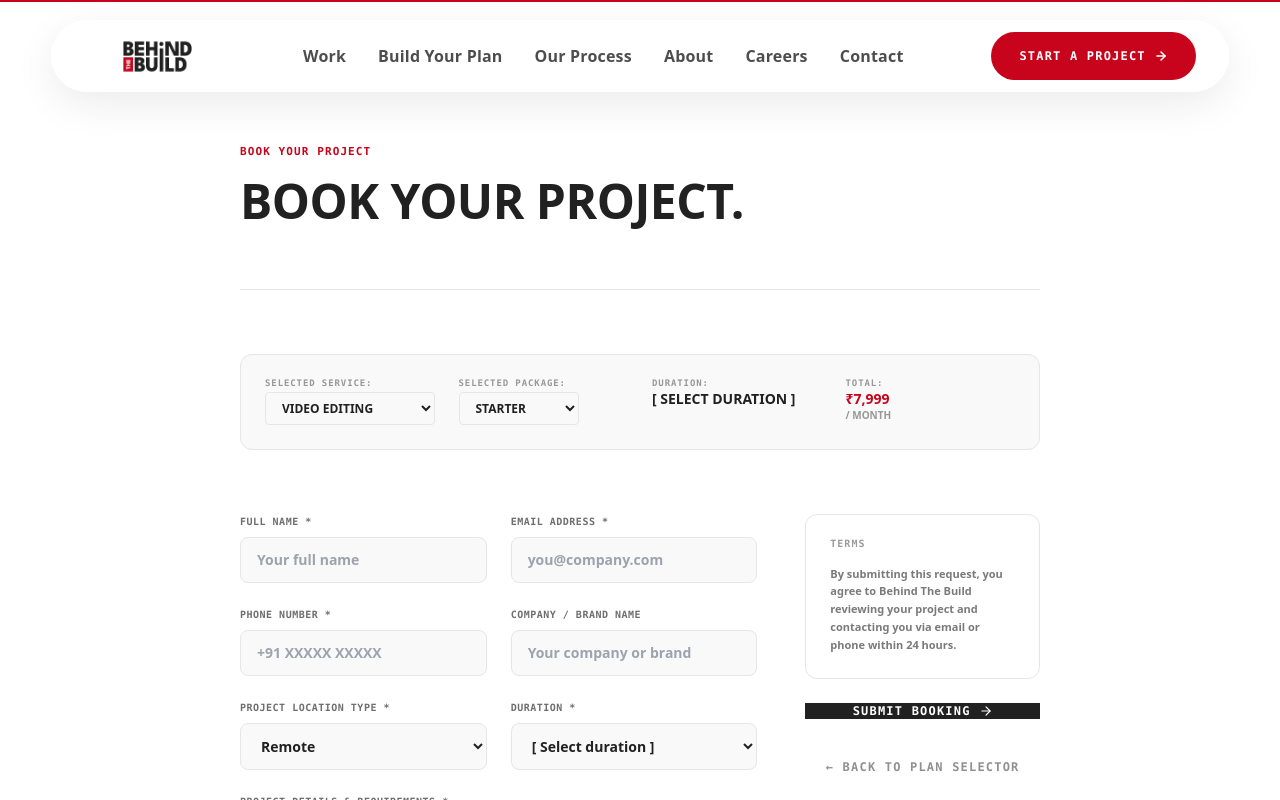
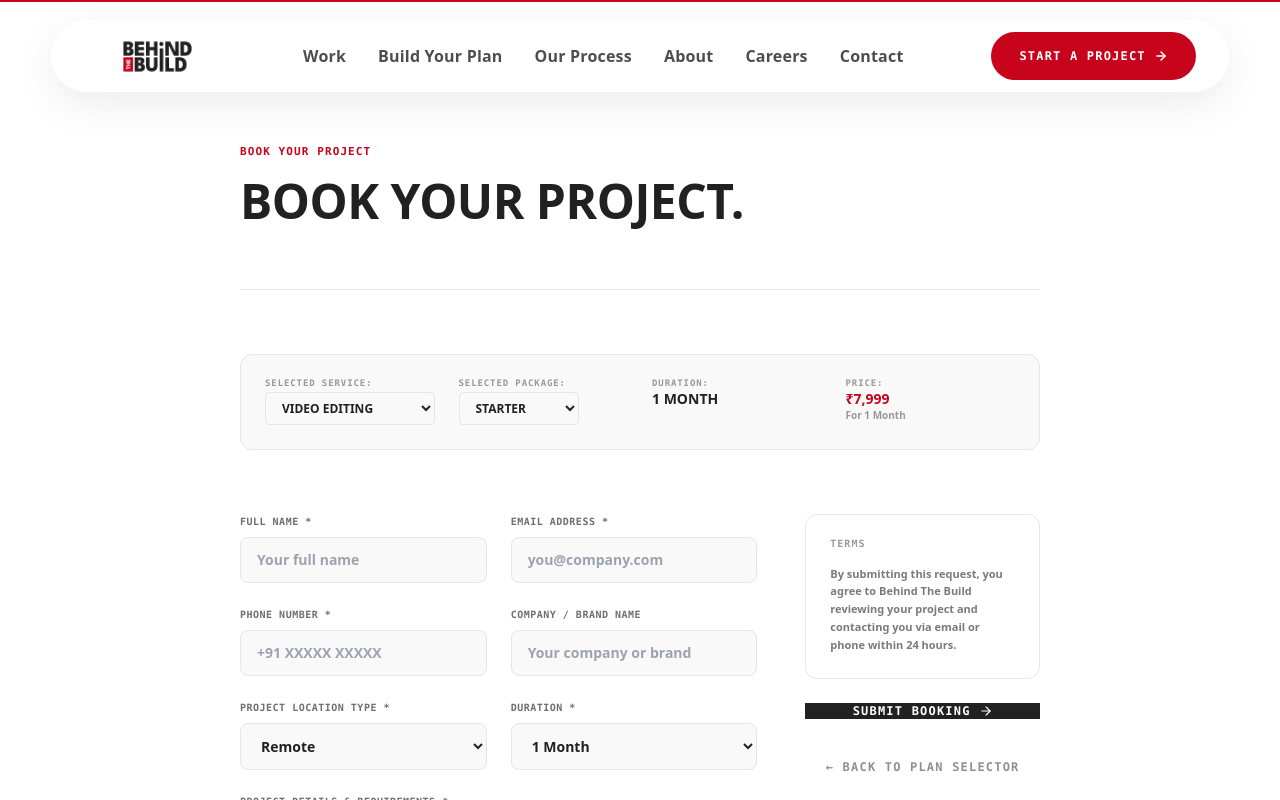
Before and after one commit to behindthebuildmedia/behind-the-build, a React (Vite) app: page / in a window 1280 px wide. Both pictures are taken after a click on the button "START A PROJECT". Shown: the top 800 px of the page. Built offline with nearby package versions, Linux system fonts and the light colour scheme.

Commit message:
feat: complete final pricing corrections, clean up pricing card numbering, and align dynamic duration mapping

```diff
--- a/src/data/servicesData.js
+++ b/src/data/servicesData.js
@@ -15,7 +15,7 @@ export const servicesData = {
       starter: {
         planName: "STARTER",
         price: "₹7,999",
-        billing: "month",
+        billing: "1 Month",
         features: [
           "Basic editing",
           "Color grading",
@@ -30,7 +30,7 @@ export const servicesData = {
       growth: {
         planName: "GROWTH",
         price: "₹13,999",
-        billing: "3 months",
+        billing: "3 Months",
         features: [
           "Good editing",
           "Color grading",
@@ -47,7 +47,7 @@ export const servicesData = {
       premium: {
         planName: "PREMIUM",
         price: "₹19,999",
-        billing: "5 months",
+        billing: "5 Months",
         features: [
           "Premium editing",
           "After Effects",
@@ -88,8 +88,8 @@ export const servicesData = {
       introductory: true,
       starter: {
         planName: "STARTER",
-        price: "₹5,999",
-        billing: "month",
+        price: "₹4,999",
+        billing: "1 Month",
         features: [
           "Management of 2 accounts",
           "12 posts per month",
@@ -102,8 +102,8 @@ export const servicesData = {
       },
       growth: {
         planName: "GROWTH",
-        price: "₹10,999",
-        billing: "2 months",
+        price: "₹11,999",
+        billing: "3 Months",
         features: [
           "Management of 4 accounts",
           "20 posts per month",
@@ -116,8 +116,8 @@ export const servicesData = {
       },
       premium: {
         planName: "PREMIUM",
-        price: "₹16,999",
-        billing: "3 months",
+        price: "₹17,999",
+        billing: "5 Months",
         features: [
           "Management of all major accounts",
           "35 posts per month",
@@ -155,7 +155,7 @@ export const servicesData = {
       starter: {
         planName: "STARTER",
         price: "₹5,999",
-        billing: "",
+        billing: "1 Month",
         features: [
           "Custom Logo Design",
           "Business Card Design",
@@ -168,8 +168,8 @@ export const servicesData = {
       },
       growth: {
         planName: "GROWTH",
-        price: "₹10,999",
-        billing: "2 months",
+        price: "₹12,999",
+        billing: "3 Months",
         features: [
           "Logo & Branding Kit",
           "Social Media Templates",
@@ -183,8 +183,8 @@ export const servicesData = {
       },
       premium: {
         planName: "PREMIUM",
-        price: "₹16,999",
-        billing: "3 months",
+        price: "₹18,999",
+        billing: "5 Months",
         features: [
           "Full Corporate Brand Identity Guidelines",
           "Custom Presentation & Deck Design",
@@ -219,7 +219,7 @@ export const servicesData = {
       starter: {
         planName: "STARTER",
         price: "₹8,000",
-        billing: "Up to 3 hours",
+        billing: "upto 3 hours",
         features: [
           "50 edited photos",
           "1 highlight video",
@@ -231,7 +231,7 @@ export const servicesData = {
       growth: {
         planName: "GROWTH",
         price: "₹15,000",
-        billing: "Up to 6 hours",
+        billing: "upto 6 hours",
         features: [
           "100 edited photos",
           "1 full event coverage video",
@@ -244,7 +244,7 @@ export const servicesData = {
       premium: {
         planName: "PREMIUM",
         price: "₹25,000",
-        billing: "Full Day",
+        billing: "upto 8 hours",
         features: [
           "200+ edited high-resolution photos",
           "Full Event Aftermovie & Highlight Edit",
@@ -280,8 +280,8 @@ export const servicesData = {
       introductory: true,
       starter: {
         planName: "STARTER",
-        price: "₹5,999",
-        billing: "month",
+        price: "₹4,999",
+        billing: "1 Month",
         features: [
           "SEO Audit & Keyword Map",
           "Ad campaign strategy",
@@ -296,7 +296,7 @@ export const servicesData = {
       growth: {
         planName: "GROWTH",
         price: "₹11,999",
-        billing: "2 months",
+        billing: "3 Months",
         features: [
           "Full SEO & SEM operations",
           "Conversion funnel engineering",
@@ -311,7 +311,7 @@ export const servicesData = {
       premium: {
         planName: "PREMIUM",
         price: "₹18,999",
-        billing: "3 months",
+        billing: "5 Months",
         features: [
           "Omnichannel Paid Ads Strategy & Executions",
           "Full Conversion Funnel Engineering & CRO",
--- a/src/sections/BookingPage/BookingPage.jsx
+++ b/src/sections/BookingPage/BookingPage.jsx
@@ -75,17 +75,26 @@ export default function BookingPage({ currentPath }) {
     return parseInt(selectedPlanResolved.price.replace(/[^\d]/g, ''), 10) || 0;
   };
 
-  const getDurationMonths = () => {
-    if (!formData.timeline) return 1;
-    return parseInt(formData.timeline, 10) || 1;
+  const getDurationOptions = () => {
+    if (activeServiceResolved && activeServiceResolved.name === 'TECH EVENT COVERAGE') {
+      return [
+        { label: 'Upto 3 Hours', value: 'upto 3 hours' },
+        { label: 'Upto 6 Hours', value: 'upto 6 hours' },
+        { label: 'Upto 8 Hours', value: 'upto 8 hours' }
+      ];
+    }
+    return [
+      { label: '1 Month', value: '1 Month' },
+      { label: '3 Months', value: '3 Months' },
+      { label: '5 Months', value: '5 Months' }
+    ];
   };
 
   const monthlyPriceNum = getMonthlyPriceNum();
-  const durationMonths = getDurationMonths();
-  const totalPriceNum = monthlyPriceNum * durationMonths;
+  const totalPriceNum = monthlyPriceNum; // No multiplication, package price is the final price
 
-  const formattedMonthlyPrice = '₹' + monthlyPriceNum.toLocaleString('en-IN');
-  const formattedTotalPrice = '₹' + totalPriceNum.toLocaleString('en-IN');
+  const formattedMonthlyPrice = selectedPlanResolved ? selectedPlanResolved.price : '';
+  const formattedTotalPrice = formattedMonthlyPrice;
 
   useEffect(() => {
     window.scrollTo(0, 0);
@@ -97,6 +106,37 @@ export default function BookingPage({ currentPath }) {
       document.title = `Book ${activeServiceResolved.name} - ${selectedPlanResolved.planName} | Behind the Build`;
     }
   }, [isSuccessPage, isDirectBook, activeServiceResolved, selectedPlanResolved]);
+
+  // Symmetrical synchronization of selected package and duration timeline
+  useEffect(() => {
+    if (!isSuccessPage && activeServiceResolved) {
+      const planName = isDirectBook ? selectedPlanSlug : planParam;
+
+      let durationVal = '1 Month';
+      if (activeServiceResolved.name === 'TECH EVENT COVERAGE') {
+        const durationMap = {
+          starter: 'upto 3 hours',
+          growth: 'upto 6 hours',
+          premium: 'upto 8 hours'
+        };
+        durationVal = durationMap[planName] || 'upto 3 hours';
+      } else {
+        const durationMap = {
+          starter: '1 Month',
+          growth: '3 Months',
+          premium: '5 Months'
+        };
+        durationVal = durationMap[planName] || '1 Month';
+      }
+
+      setFormData(prev => {
+        if (prev.timeline !== durationVal) {
+          return { ...prev, timeline: durationVal };
+        }
+        return prev;
+      });
+    }
+  }, [isDirectBook, planParam, selectedPlanSlug, activeServiceResolved, isSuccessPage]);
 
   const handleSpaNav = (e, path) => {
     e.preventDefault();
@@ -545,7 +585,27 @@ export default function BookingPage({ currentPath }) {
             {isDirectBook ? (
               <select
                 value={selectedPlanSlug}
-                onChange={(e) => setSelectedPlanSlug(e.target.value)}
+                onChange={(e) => {
+                  const planVal = e.target.value;
+                  setSelectedPlanSlug(planVal);
+                  let durationVal = '1 Month';
+                  if (activeServiceResolved && activeServiceResolved.name === 'TECH EVENT COVERAGE') {
+                    const durationMap = {
+                      starter: 'upto 3 hours',
+                      growth: 'upto 6 hours',
+                      premium: 'upto 8 hours'
+                    };
+                    durationVal = durationMap[planVal] || 'upto 3 hours';
+                  } else {
+                    const durationMap = {
+                      starter: '1 Month',
+                      growth: '3 Months',
+                      premium: '5 Months'
+                    };
+                    durationVal = durationMap[planVal] || '1 Month';
+                  }
+                  setFormData(prev => ({ ...prev, timeline: durationVal }));
+                }}
                 className="mt-2 bg-[#FAF9F9] border border-[#E6E6E6] px-3 py-1.5 rounded text-xs font-black text-brand-charcoal uppercase focus:outline-none focus:border-[#C8041C] transition-all cursor-pointer w-full max-w-[120px]"
               >
                 <option value="starter">STARTER</option>
@@ -570,24 +630,13 @@ export default function BookingPage({ currentPath }) {
 
           <div className="space-y-1 flex flex-col justify-start">
             <span className="text-[9px] font-mono font-black text-[#212121]/45 uppercase tracking-widest block leading-none">
-              Total:
+              Price:
             </span>
             <span className="text-sm font-black text-[#C8041C] uppercase block mt-1.5 leading-none">
-              {formData.timeline ? (
-                <>
-                  {formattedTotalPrice}
-                  <span className="text-[10px] text-[#212121]/45 font-semibold block mt-1 normal-case font-sans">
-                    TOTAL FOR {formData.timeline.toUpperCase()} ({formattedMonthlyPrice}/mo)
-                  </span>
-                </>
-              ) : (
-                <>
-                  {formattedMonthlyPrice}
-                  <span className="text-[10px] text-[#212121]/45 font-semibold block mt-1 normal-case font-sans">
-                    / MONTH
-                  </span>
-                </>
-              )}
+              {formattedTotalPrice}
+              <span className="text-[10px] text-[#212121]/45 font-semibold block mt-1 normal-case font-sans">
+                For {formData.timeline || 'selected package'}
+              </span>
             </span>
           </div>
         </ScrollReveal>
@@ -697,16 +746,46 @@ export default function BookingPage({ currentPath }) {
                 id="timeline"
                 name="timeline"
                 value={formData.timeline}
-                onChange={handleInputChange}
+                onChange={(e) => {
+                  const timelineVal = e.target.value;
+                  let targetPlan = 'starter';
+
+                  if (activeServiceResolved && activeServiceResolved.name === 'TECH EVENT COVERAGE') {
+                    const planMap = {
+                      'upto 3 hours': 'starter',
+                      'upto 6 hours': 'growth',
+                      'upto 8 hours': 'premium'
+                    };
+                    targetPlan = planMap[timelineVal] || 'starter';
+                  } else {
+                    const planMap = {
+                      '1 Month': 'starter',
+                      '3 Months': 'growth',
+                      '5 Months': 'premium'
+                    };
+                    targetPlan = planMap[timelineVal] || 'starter';
+                  }
+
+                  if (isDirectBook) {
+                    setSelectedPlanSlug(targetPlan);
+                  } else {
+                    const newParams = new URLSearchParams(window.location.search);
+                    newParams.set('plan', targetPlan);
+                    window.history.replaceState(null, '', `${window.location.pathname}?${newParams.toString()}`);
+                    setSelectedPlanSlug(targetPlan);
+                  }
+
+                  setFormData(prev => ({ ...prev, timeline: timelineVal }));
+                  if (formErrors.timeline) {
+                    setFormErrors(prev => ({ ...prev, timeline: '' }));
+                  }
+                }}
                 className="mt-2 bg-[#FAF9F9] border border-[#E6E6E6] px-4 py-3 rounded-lg text-sm text-brand-charcoal focus:outline-none focus:border-[#C8041C] transition-all font-semibold cursor-pointer w-full"
               >
                 <option value="" disabled>[ Select duration ]</option>
-                <option value="1 Month">1 Month</option>
-                <option value="2 Months">2 Months</option>
-                <option value="3 Months">3 Months</option>
-                <option value="4 Months">4 Months</option>
-                <option value="5 Months">5 Months</option>
-                <option value="6 Months">6 Months</option>
+                {getDurationOptions().map((opt) => (
+                  <option key={opt.value} value={opt.value}>{opt.label}</option>
+                ))}
               </select>
               {formErrors.timeline && (
                 <span className="text-xs text-[#C8041C] mt-1 font-semibold">{formErrors.timeline}</span>
--- a/src/sections/MediaDigital/MediaDigital.jsx
+++ b/src/sections/MediaDigital/MediaDigital.jsx
@@ -17,7 +17,7 @@ export default function MediaDigital() {
       num: '02',
       title: 'SOCIAL MEDIA MARKETING',
       desc: 'Strategy, content and management designed to build a consistent digital presence.',
-      price: '₹5,999',
+      price: '₹4,999',
       path: '/services/social-media-marketing'
     },
     {
@@ -38,7 +38,7 @@ export default function MediaDigital() {
       num: '05',
       title: 'DIGITAL MARKETING',
       desc: 'Strategic digital marketing designed to grow your visibility, reach and audience.',
-      price: '₹5,999',
+      price: '₹4,999',
       path: '/services/digital-marketing'
     }
   ];
```
Also changed, not shown: src/sections/ServicePage/ServicePage.jsx (+4 -9 lines).
